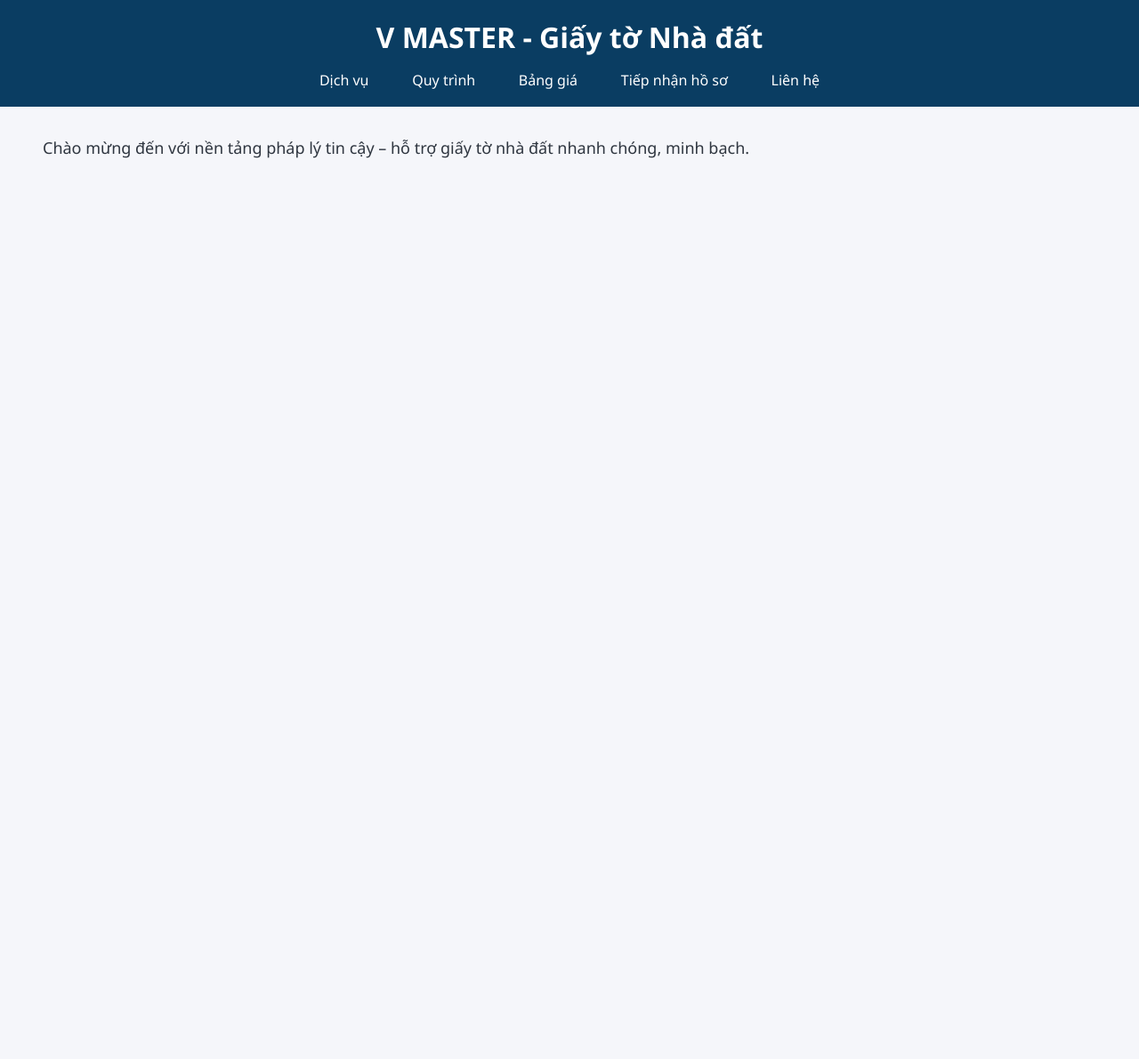
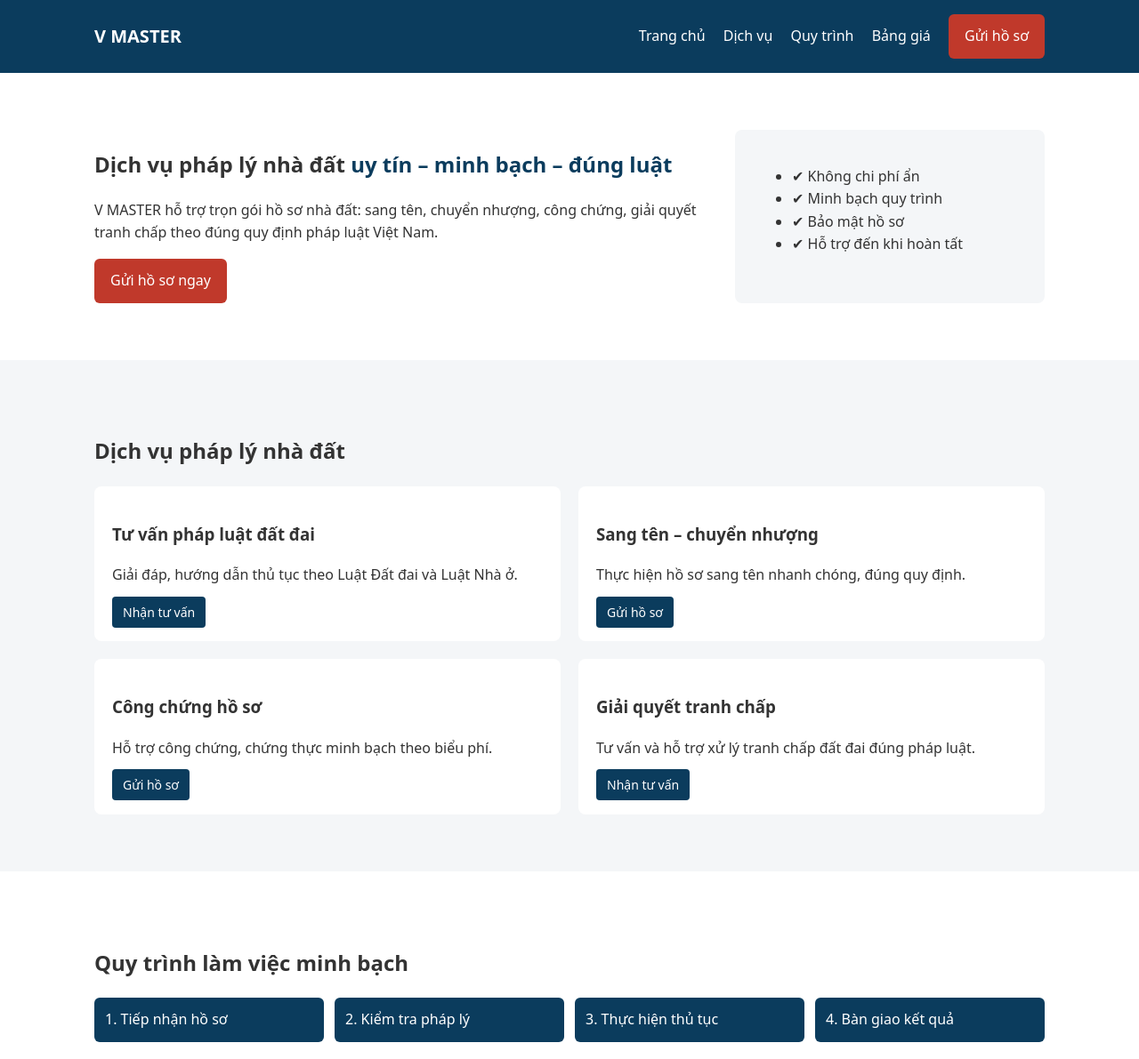
Before and after one commit to minhtungmobile-maker/vmaster-giay-to-nha-dat-pwa, a plain HTML site: page index.html in a window 1280 px wide. Shown: the top 1191 px of the page at 89% size. Before the commit the page ends 800 px from the top, so only its background shows below. Drawn offline with Linux system fonts and the light colour scheme.

Commit message:
Add files via upload

```diff
--- a/css/style.css
+++ b/css/style.css
@@ -1,119 +1,177 @@
-/* Reset cơ bản */
+:root {
+  --primary: #0b3c5d;
+  --accent: #c0392b;
+  --bg: #f4f6f8;
+  --text: #333;
+}
+
 * {
-  margin: 0;
-  padding: 0;
   box-sizing: border-box;
 }
 
-/* Toàn bộ trang */
 body {
-  font-family: "Segoe UI", Arial, sans-serif;
-  background-color: #f5f6fa;
-  color: #2f3640;
+  margin: 0;
+  font-family: system-ui, -apple-system, BlinkMacSystemFont, sans-serif;
+  color: var(--text);
+  background: var(--bg);
   line-height: 1.6;
-  font-size: 16px; /* chuẩn mobile */
+  font-size: 16px;
 }
 
-/* Header */
-header {
-  background-color: #0a3d62;
-  color: white;
-  padding: 1rem;
-  text-align: center;
+a {
+  text-decoration: none;
+  color: inherit;
 }
 
-header h1 {
-  font-size: 1.5rem;
-  margin-bottom: 0.5rem;
+.container {
+  max-width: 1100px;
+  margin: auto;
+  padding: 16px;
 }
 
-/* Navigation */
-nav {
-  margin-top: 0.5rem;
+/* HEADER */
+.header {
+  background: var(--primary);
+  color: #fff;
 }
 
-nav a {
-  color: white;
-  margin: 0 10px;
-  text-decoration: none;
-  font-weight: 500;
+.header-flex {
+  display: flex;
+  justify-content: space-between;
+  align-items: center;
+}
+
+.logo {
+  font-weight: 700;
+  font-size: 20px;
+}
+
+.nav a {
+  margin-left: 16px;
+  color: #fff;
+}
+
+/* BUTTONS */
+.btn-primary {
+  background: var(--accent);
+  color: #fff;
+  padding: 12px 18px;
+  border-radius: 6px;
+  display: inline-block;
+}
+
+.btn-outline {
+  border: 2px solid #fff;
+  color: #fff;
+  padding: 10px 16px;
+  border-radius: 6px;
+}
+
+.btn-small {
+  background: var(--primary);
+  color: #fff;
   padding: 8px 12px;
   border-radius: 4px;
-  transition: background-color 0.3s ease;
+  font-size: 14px;
 }
 
-nav a:hover,
-nav a:focus {
-  background-color: #3c6382;
+.btn-large {
+  font-size: 18px;
+  padding: 14px 24px;
 }
 
-/* Main content */
-main {
-  padding: 1.5rem;
+/* HERO */
+.hero {
+  background: #fff;
+  padding: 48px 0;
 }
 
-/* Nút bấm */
-button {
-  padding: 12px 20px;
-  font-size: 1rem;
-  border-radius: 5px;
-  border: none;
-  background-color: #0a3d62;
-  color: white;
-  cursor: pointer;
-  transition: background-color 0.2s ease, transform 0.1s ease;
+.hero-grid {
+  display: grid;
+  gap: 24px;
 }
 
-button:hover {
-  background-color: #3c6382;
+.hero h1 span {
+  color: var(--primary);
 }
 
-button:active {
-  background-color: #1e3799;
-  transform: scale(0.98);
-}
-
-/* Form */
-form {
-  max-width: 500px;
-  margin: 1rem auto;
-  background: #ffffff;
-  padding: 1rem;
-  border: 1px solid #dcdde1;
+.hero-box {
+  background: var(--bg);
+  padding: 24px;
   border-radius: 8px;
 }
 
-form label {
-  font-weight: bold;
-  display: block;
-  margin-bottom: 0.3rem;
+/* SECTIONS */
+.section {
+  padding: 48px 0;
 }
 
-form input,
-form textarea {
-  width: 100%;
-  padding: 10px;
-  margin-bottom: 1rem;
-  border: 1px solid #dcdde1;
-  border-radius: 4px;
-  font-size: 1rem;
+.section-alt {
+  background: #fff;
 }
 
-/* Responsive cho tablet/desktop */
+.cards {
+  display: grid;
+  gap: 20px;
+}
+
+.card {
+  background: #fff;
+  padding: 20px;
+  border-radius: 8px;
+}
+
+/* PROCESS */
+.process {
+  display: grid;
+  gap: 12px;
+}
+
+.step {
+  background: var(--primary);
+  color: #fff;
+  padding: 12px;
+  border-radius: 6px;
+}
+
+/* TRUST */
+.trust ul {
+  list-style: none;
+  padding: 0;
+}
+
+.trust li::before {
+  content: "✔ ";
+  color: var(--accent);
+}
+
+/* CTA */
+.cta {
+  background: var(--primary);
+  color: #fff;
+  text-align: center;
+  padding: 48px 16px;
+}
+
+/* FOOTER */
+.footer {
+  background: #222;
+  color: #ccc;
+  text-align: center;
+  padding: 24px 16px;
+}
+
+/* RESPONSIVE */
 @media (min-width: 768px) {
-  body {
-    font-size: 18px; /* chữ lớn hơn */
+  .hero-grid {
+    grid-template-columns: 2fr 1fr;
   }
 
-  header h1 {
-    font-size: 2rem;
+  .cards {
+    grid-template-columns: repeat(2, 1fr);
   }
 
-  nav a {
-    font-size: 1rem;
-  }
-
-  main {
-    padding: 2rem 3rem;
+  .process {
+    grid-template-columns: repeat(4, 1fr);
   }
 }
--- a/index.html
+++ b/index.html
@@ -1,32 +1,140 @@
 <!DOCTYPE html>
 <html lang="vi">
 <head>
-  <meta charset="UTF-8">
-  <title>V MASTER - Giấy tờ Nhà đất</title>
-  <link rel="manifest" href="manifest.json">
-  <link rel="stylesheet" href="css/style.css">
+  <meta charset="UTF-8" />
+  <meta name="viewport" content="width=device-width, initial-scale=1.0" />
+  <title>V MASTER – Dịch vụ Giấy tờ Nhà đất</title>
+
+  <!-- SEO + Trust -->
+  <meta name="description" content="V MASTER – Dịch vụ pháp lý nhà đất uy tín, minh bạch, đúng pháp luật. Hỗ trợ sang tên, chuyển nhượng, công chứng, giải quyết tranh chấp." />
+  <meta name="theme-color" content="#0b3c5d" />
+
+  <!-- PWA -->
+  <link rel="manifest" href="manifest.json" />
+  <link rel="icon" href="icon/icon-192.png" />
+
+  <!-- CSS -->
+  <link rel="stylesheet" href="css/style.css" />
 </head>
+
 <body>
-  <header>
-    <h1>V MASTER - Giấy tờ Nhà đất</h1>
-    <nav>
+
+<header class="header">
+  <div class="container header-flex">
+    <div class="logo">V MASTER</div>
+    <nav class="nav">
+      <a href="index.html">Trang chủ</a>
       <a href="pages/dich-vu.html">Dịch vụ</a>
       <a href="pages/quy-trinh.html">Quy trình</a>
       <a href="pages/bang-gia.html">Bảng giá</a>
-      <a href="pages/tiep-nhan-ho-so.html">Tiếp nhận hồ sơ</a>
-      <a href="pages/lien-he.html">Liên hệ</a>
+      <a href="pages/tiep-nhan-ho-so.html" class="btn-primary">Gửi hồ sơ</a>
     </nav>
-  </header>
-  <main>
-    <p>Chào mừng đến với nền tảng pháp lý tin cậy – hỗ trợ giấy tờ nhà đất nhanh chóng, minh bạch.</p>
-  </main>
-  <script src="js/main.js"></script>
-  <script>
-    if ("serviceWorker" in navigator) {
-      navigator.serviceWorker.register("service-worker.js")
-        .then(() => console.log("Service Worker registered"))
-        .catch(err => console.error("SW registration failed:", err));
-    }
-  </script>
+  </div>
+</header>
+
+<!-- HERO -->
+<section class="hero">
+  <div class="container hero-grid">
+    <div>
+      <h1>Dịch vụ pháp lý nhà đất <span>uy tín – minh bạch – đúng luật</span></h1>
+      <p>
+        V MASTER hỗ trợ trọn gói hồ sơ nhà đất: sang tên, chuyển nhượng, công chứng,
+        giải quyết tranh chấp theo đúng quy định pháp luật Việt Nam.
+      </p>
+      <div class="hero-cta">
+        <a href="pages/tiep-nhan-ho-so.html" class="btn-primary">Gửi hồ sơ ngay</a>
+        <a href="pages/lien-he.html" class="btn-outline">Nhận tư vấn miễn phí</a>
+      </div>
+    </div>
+    <div class="hero-box">
+      <ul>
+        <li>✔ Không chi phí ẩn</li>
+        <li>✔ Minh bạch quy trình</li>
+        <li>✔ Bảo mật hồ sơ</li>
+        <li>✔ Hỗ trợ đến khi hoàn tất</li>
+      </ul>
+    </div>
+  </div>
+</section>
+
+<!-- SERVICES -->
+<section class="section">
+  <div class="container">
+    <h2>Dịch vụ pháp lý nhà đất</h2>
+
+    <div class="cards">
+      <div class="card">
+        <h3>Tư vấn pháp luật đất đai</h3>
+        <p>Giải đáp, hướng dẫn thủ tục theo Luật Đất đai và Luật Nhà ở.</p>
+        <a href="pages/tiep-nhan-ho-so.html" class="btn-small">Nhận tư vấn</a>
+      </div>
+
+      <div class="card">
+        <h3>Sang tên – chuyển nhượng</h3>
+        <p>Thực hiện hồ sơ sang tên nhanh chóng, đúng quy định.</p>
+        <a href="pages/tiep-nhan-ho-so.html" class="btn-small">Gửi hồ sơ</a>
+      </div>
+
+      <div class="card">
+        <h3>Công chứng hồ sơ</h3>
+        <p>Hỗ trợ công chứng, chứng thực minh bạch theo biểu phí.</p>
+        <a href="pages/tiep-nhan-ho-so.html" class="btn-small">Gửi hồ sơ</a>
+      </div>
+
+      <div class="card">
+        <h3>Giải quyết tranh chấp</h3>
+        <p>Tư vấn và hỗ trợ xử lý tranh chấp đất đai đúng pháp luật.</p>
+        <a href="pages/tiep-nhan-ho-so.html" class="btn-small">Nhận tư vấn</a>
+      </div>
+    </div>
+  </div>
+</section>
+
+<!-- PROCESS -->
+<section class="section section-alt">
+  <div class="container">
+    <h2>Quy trình làm việc minh bạch</h2>
+
+    <div class="process">
+      <div class="step">1. Tiếp nhận hồ sơ</div>
+      <div class="step">2. Kiểm tra pháp lý</div>
+      <div class="step">3. Thực hiện thủ tục</div>
+      <div class="step">4. Bàn giao kết quả</div>
+    </div>
+  </div>
+</section>
+
+<!-- TRUST -->
+<section class="section">
+  <div class="container trust">
+    <h2>Cam kết của V MASTER</h2>
+    <ul>
+      <li>Thực hiện đúng quy định pháp luật</li>
+      <li>Không hứa hẹn sai sự thật</li>
+      <li>Bảo mật tuyệt đối thông tin khách hàng</li>
+      <li>Đồng hành đến khi hồ sơ hoàn tất</li>
+    </ul>
+  </div>
+</section>
+
+<!-- CTA -->
+<section class="cta">
+  <div class="container">
+    <h2>Bạn cần hỗ trợ hồ sơ nhà đất?</h2>
+    <p>Gửi thông tin ngay – chúng tôi sẽ liên hệ và tư vấn miễn phí.</p>
+    <a href="pages/tiep-nhan-ho-so.html" class="btn-primary btn-large">
+      Gửi hồ sơ ngay
+    </a>
+  </div>
+</section>
+
+<footer class="footer">
+  <div class="container">
+    <p>© 2026 V MASTER – Dịch vụ Giấy tờ Nhà đất</p>
+    <p>Hoạt động theo quy định pháp luật Việt Nam</p>
+  </div>
+</footer>
+
+<script src="js/main.js"></script>
 </body>
 </html>
```
